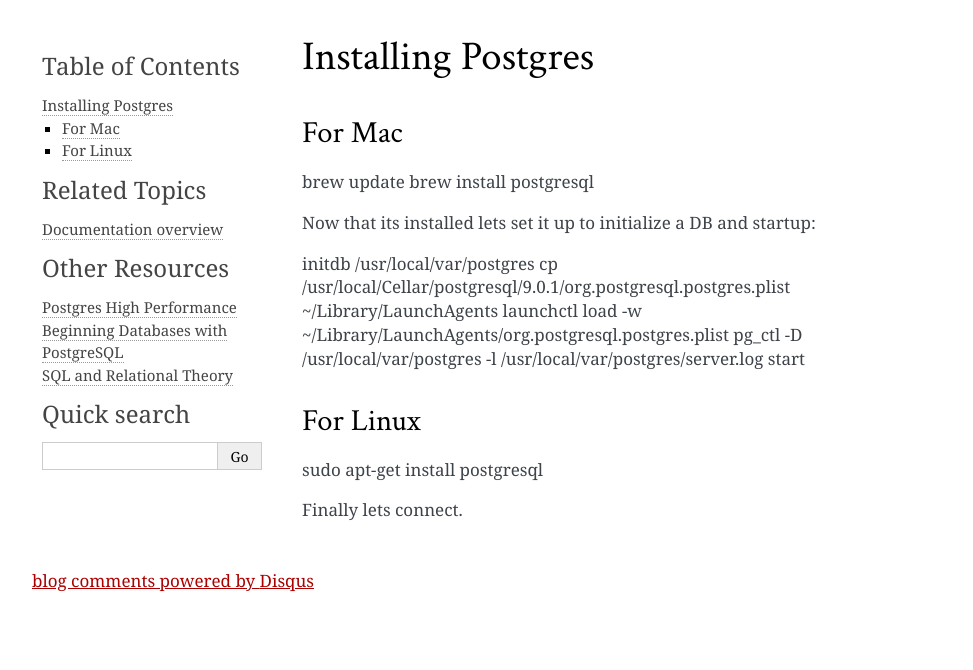
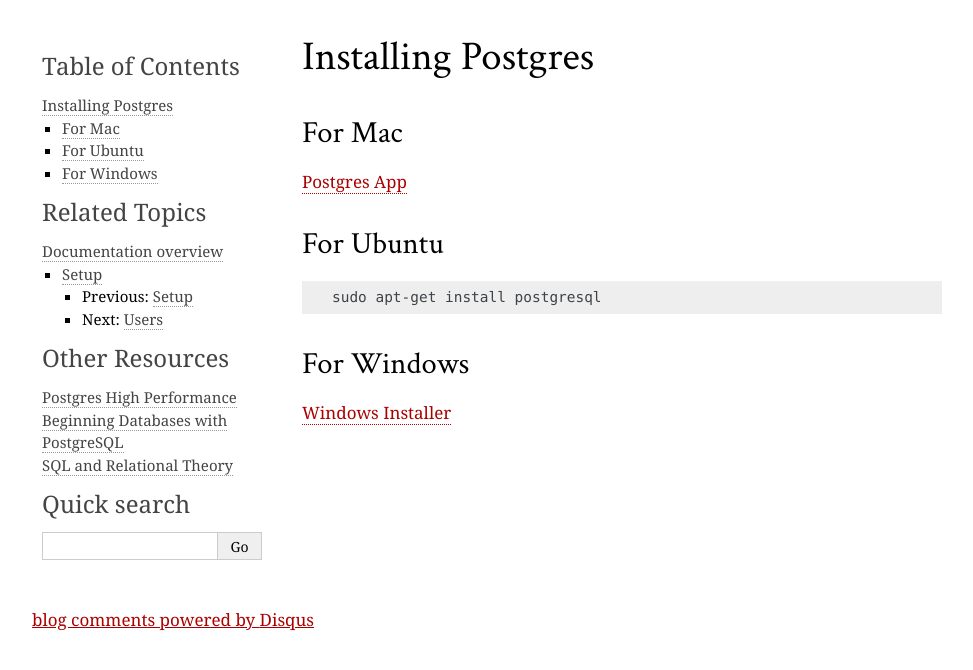
Before and after one commit to craigkerstiens/postgresguide.com, a Sphinx documentation site: the page built from source/setup/install.rst, in a window 1280 px wide. Shown: the top 670 px of the page, without its empty margins (138-1111 px from the left). Built offline with Sphinx 7.4.7, drawn with Linux system fonts in a browser that asks for light colours; comment, search, counter and statistics services are not loaded.

Commit message:
updating how to manage users and install

```diff
--- a/source/setup/index.txt
+++ /dev/null
@@ -1,5 +0,0 @@
-Setup
-=====
-
-Setup is often one of the hardest parts for new comers to Postgres. While there
-are certain OS's (OSX) that have less than stellar
--- a/source/setup/install.rst
+++ b/source/setup/install.rst
@@ -4,20 +4,17 @@
 For Mac
 ~~~~~~~
 
-brew update
-brew install postgresql
+`Postgres App <http://www.postgresapp.com>`_
 
-Now that its installed lets set it up to initialize a DB and startup:
+For Ubuntu
+~~~~~~~~~~
 
-initdb /usr/local/var/postgres
-cp /usr/local/Cellar/postgresql/9.0.1/org.postgresql.postgres.plist ~/Library/LaunchAgents
-launchctl load -w ~/Library/LaunchAgents/org.postgresql.postgres.plist
-pg_ctl -D /usr/local/var/postgres -l /usr/local/var/postgres/server.log start
+.. code-block:: sh
 
-For Linux
-~~~~~~~~~
+   sudo apt-get install postgresql
 
-sudo apt-get install postgresql
+For Windows
+~~~~~~~~~~~
 
 
-Finally lets connect.
+`Windows Installer <http://www.enterprisedb.com/products-services-training/pgdownload#windows>`_
```
Also changed, not shown: source/setup/index.rst (+6 -20 lines), source/setup/users.rst (line endings or trailing spaces).
